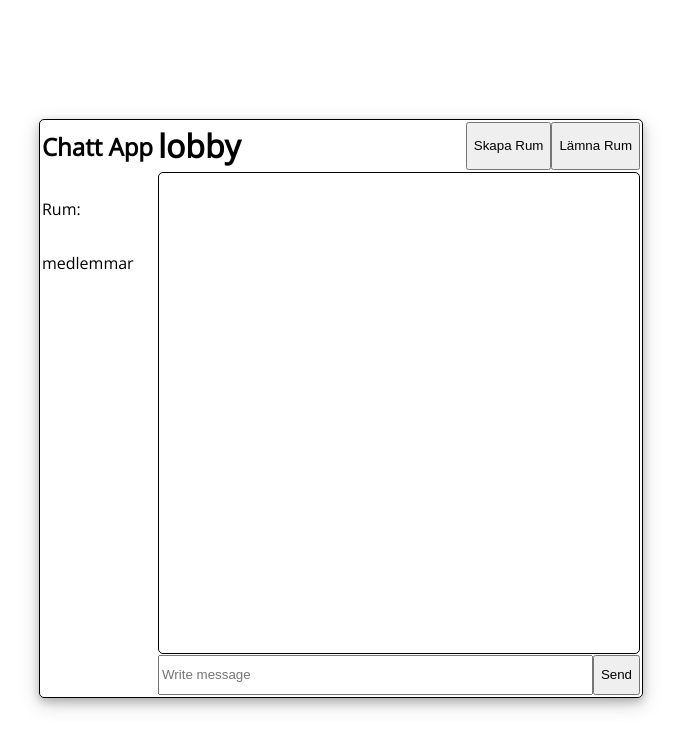
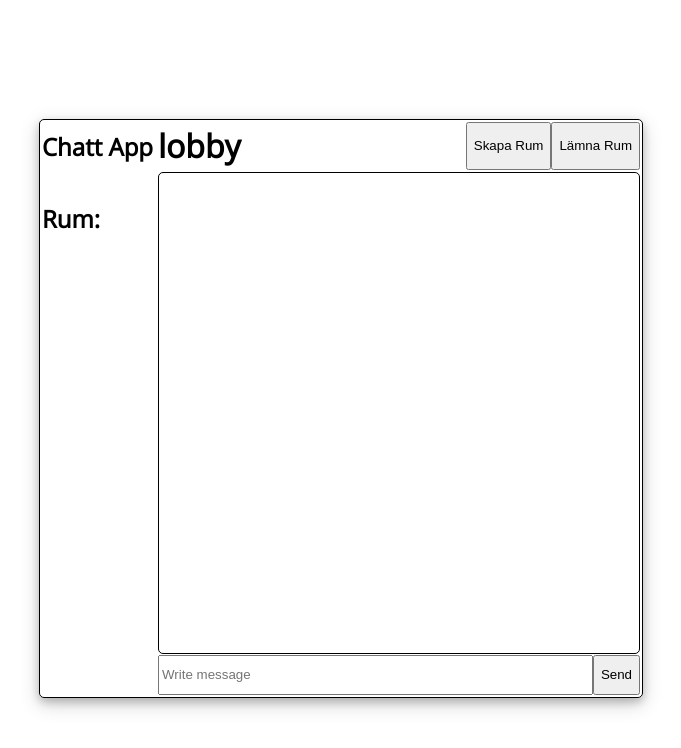
Before and after one commit to Cappeloow/ReactChatApp, a React (Vite) app in the folder client/: page /lobby in a window 1280 px wide. Shown: the top 748 px of the page, without its empty margins (299-980 px from the left). Built offline with nearby package versions, Linux system fonts and the light colour scheme; a web font is replaced by a local one.

Commit message:
active users are now under the correct room

```diff
--- a/client/src/components/ChatBar.tsx
+++ b/client/src/components/ChatBar.tsx
@@ -1,30 +1,27 @@
-import React from "react";
 import "../styles/ChatBar.css";
+import { useChatContext } from "../context/ChatContext";
 
 type Props = {};
-import { useChatContext } from "../context/ChatContext";
+
 function ChatBar({}: Props) {
   const { roomList, setRoom } = useChatContext();
-  console.log(roomList);
+  console.log("roomList:", roomList);
+
   return (
     <aside>
+
       <h1>Chatt App</h1>
-      <p>
-        Rum:
-        {roomList.map((room, i) => (
-          <ul key={i}>
-            <li onClick={() => setRoom(room.name)}>{room.name}</li>
-          </ul>
-        ))}
-      </p>
-      <p>medlemmar</p>
-      <div>
-        {roomList.map((room, i) => (
-          <ul key={i}>
+      <h2>Rum:</h2>
+
+      {roomList.map((room, i) => (
+        <ul key={i}>
+          <li onClick={() => setRoom(room.name)}>{room.name}</li>
+          <ul>
             <li>{room.participants}</li>
           </ul>
-        ))}
-      </div>
+        </ul>
+      ))}
+
     </aside>
   );
 }
```
